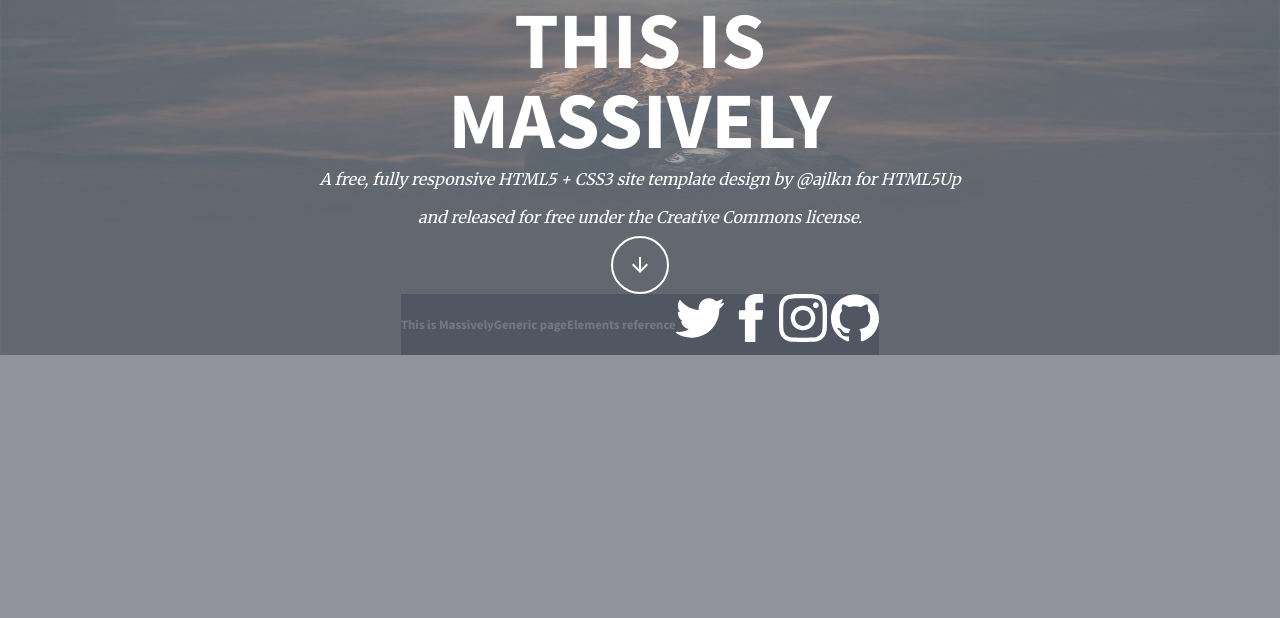
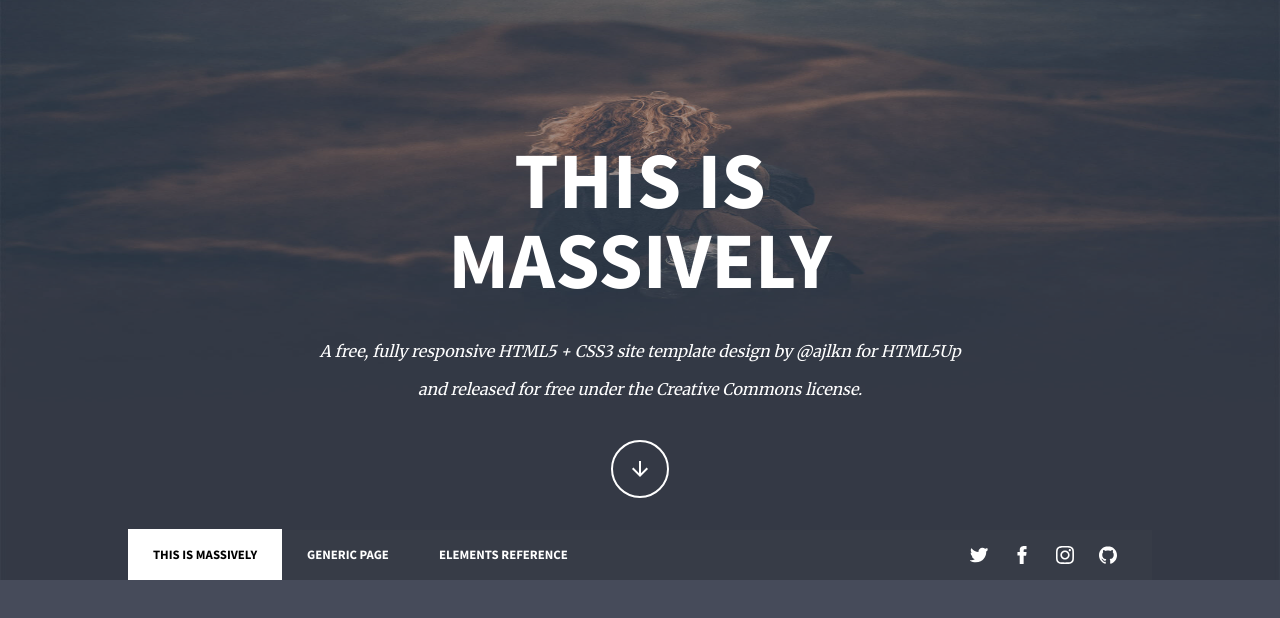
Before and after one commit to ManideepPaul/Massively-landing-page, a plain HTML site: page index.html in a window 1280 px wide. Drawn offline with Linux system fonts and the light colour scheme.

Commit message:
Navbar completed

```diff
--- a/index.html
+++ b/index.html
@@ -9,29 +9,38 @@
 	</head>
 	<body>
 		<!-- start writing your code -->
-		<div class="mainContainer background-tint">
+		<div class="mainContainer">
+
 			<!-- heroSec -->
 			<img  class="bg" src="./assets/images/bg.jpg" alt="">
+			<div class="heading">
 				<h1 class="heading1">This is</h1>
 				<h1 class="heading1">Massively</h1>
+			</div>
+			<div class="heroP">
 				<p class="heroSecP">A free, fully responsive HTML5 + CSS3 site template design by @ajlkn for HTML5Up</p>
 				<p class="heroSecP">and released for free under the <span>Creative Commons license.</span></p>
+			</div>
             <img class="arrow" src="./assets/images/downArrow.svg" alt="" srcset="">
 			<!-- heroSec -->
 
-			<section class="allContent">
+			<!-- blogSec -->
+			<section class="blogContent">
 				<nav>
+					<div class="h1White">
 						<h3 class="heading3">This is Massively</h3>
-					<h3 class="heading3">Generic page</h3>
-					<h3 class="heading3">Elements reference</h3>
+					</div>
+					<h3 class="heading3 blogh3">Generic page</h3>
+					<h3 class="heading3 blogh3">Elements reference</h3>
 					<div class="navIcon">
-						<img src="./assets/Icon/twitter-svgrepo-com.svg" alt="">
-						<img src="./assets/Icon/facebook-svgrepo-com.svg" alt="">
-						<img src="./assets/Icon/instagram-svgrepo-com.svg" alt="">
-						<img src="./assets/Icon/github-svgrepo-com.svg" alt="">
+						<img src="./assets/Icon/twitter-svgrepo-com.svg" alt="twitter">
+						<img src="./assets/Icon/facebook-svgrepo-com.svg" alt="facebook">
+						<img src="./assets/Icon/instagram-svgrepo-com.svg" alt="instagram">
+						<img src="./assets/Icon/github-svgrepo-com.svg" alt="github">
 					</div>
 				</nav>
 			</section>
+			<!-- blogSec -->
 
 		</div>
 	</body>
--- a/style.css
+++ b/style.css
@@ -11,8 +11,8 @@ body{
     font-size: 16px;
     line-height: 38px;
     color: #212931;
-    background-color: rgba(70,75,90,.6);
-    background-blend-mode: lighten ;
+    background-color: rgba(70,75,90,1);
+    /* z-index: -2; */
 }
 
 .heading1 {
@@ -21,6 +21,7 @@ body{
     line-height: 80px;
     color: #ffffff;
     text-transform: uppercase;
+    text-align: center;
 }
 
 .heading2 {
@@ -35,6 +36,7 @@ body{
     font-size: 12.8px;
     line-height: 19.2px;
     color: #717981;
+    text-transform: uppercase;
 }
 
 .mainContainer {
@@ -44,6 +46,7 @@ body{
     flex-direction: column;
     align-items: center;
     justify-content: center;
+    gap: 32px;
 }
 
 /* heroSec */
@@ -54,13 +57,23 @@ body{
     top: 0;
     width: 100%;
     height: 100%;
-    opacity: 0.4;
+    opacity: .5;
     z-index: -10;
+}
+
+.heading {
+    margin-top: 140px;
+    max-width: 40%;
+}
+
+.heroP {
+    max-width: 70%;
 }
 
 .heroSecP {
     color: #ffffff;
     font-style: italic;
+    text-align: center;
 }
 
 .arrow {
@@ -71,17 +84,52 @@ body{
 
 /* heroSec */
 
+/* blogSec */
+
+.blogContent {
+    width: 80%;
+}
+
 nav {
     display: flex;
     align-items: center;
+    justify-content: flex-start;
+    position: relative;
+    background-color: rgba(68,73,80,.2);
+    width: 100%;
+    z-index: 1;
+    height: 50px;
+}
+
+.h1White {
+    background-color: #ffffff;
+    padding: 16px 25px;
+}
+
+.h1White .heading3 {
+    color: #000000;
+}
+
+.blogh3 {
+    padding: 0 25px;
+    color:#ffffff;
+}
+
+.navIcon {
+    display: flex;
+    align-items: center;
     justify-content: center;
-    background-color: rgba(70,75,90,.6);
-    width: 100%;
+    gap: 25px;
+    position: absolute;
+    right: 25px;
+    margin: 10px;
 }
 
 .navIcon img {
-        /* -webkit-filter: invert(100%); safari 6.0 - 9.0 */
+    /* -webkit-filter: invert(100%); safari 6.0 - 9.0 */
     filter: invert(100%);
-    width: 48px;
-    height: 48px;
+    width: 18px;
+    height: 18px;
 }
+
+/* blogSec */
```
Lines whose indentation alone changed are shown as unchanged.
